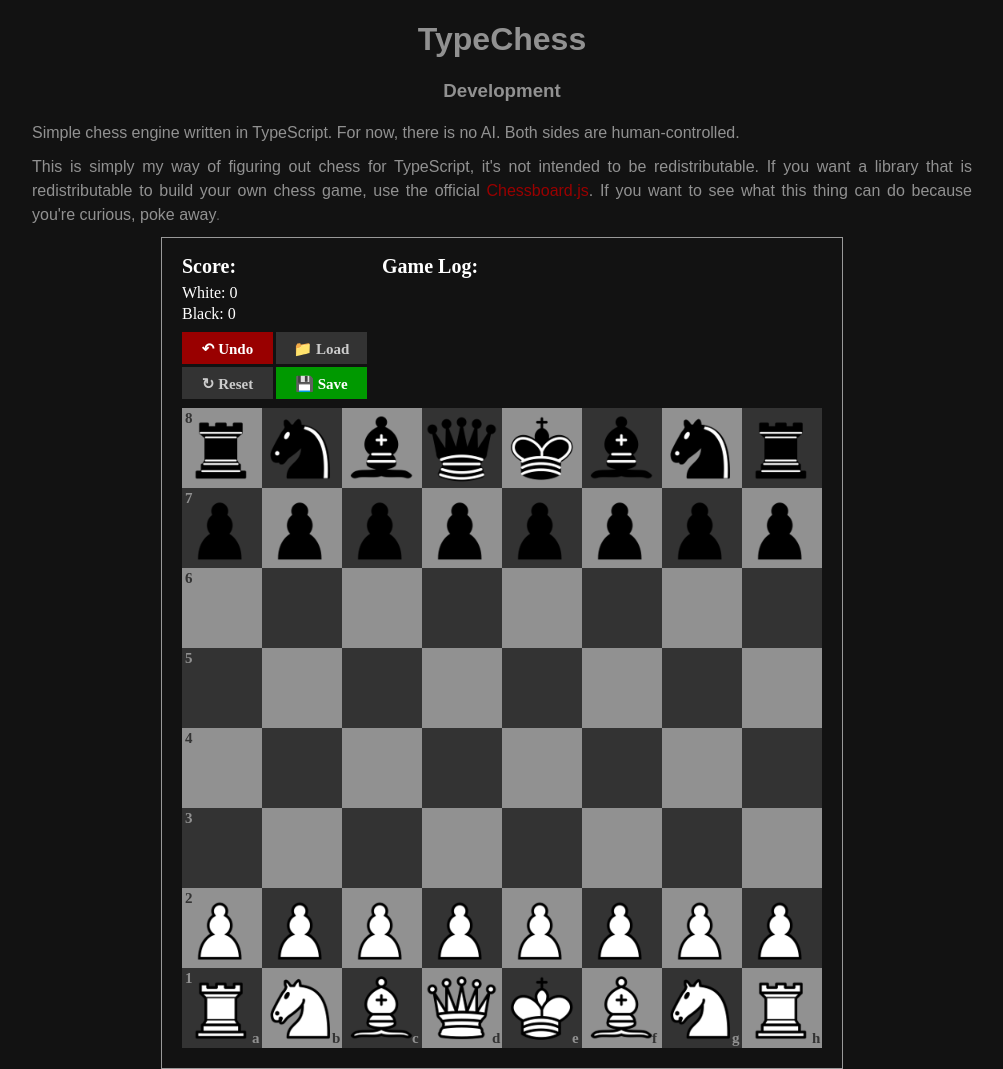
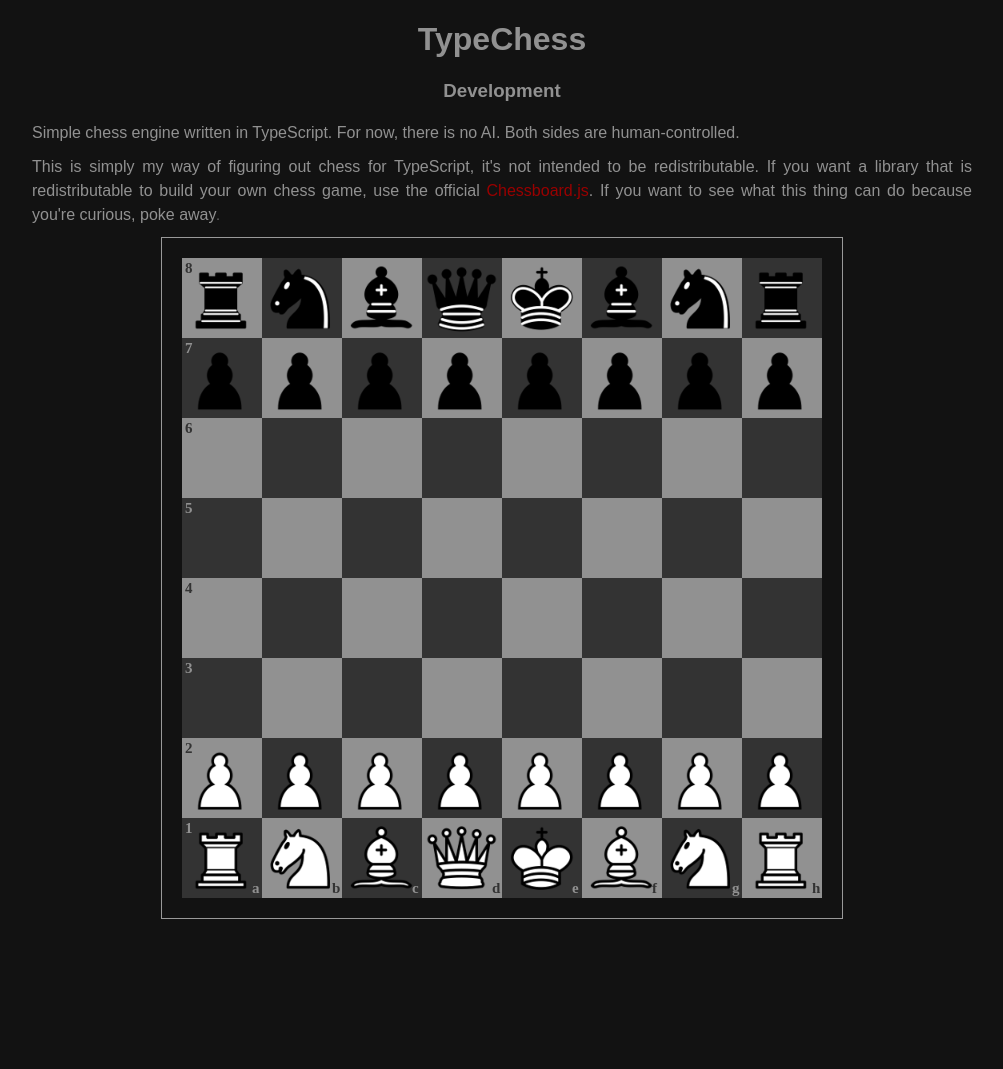
Before and after one commit to kdanieladams/typechess, a website built with webpack: page src/index.html in a window 1280 px wide. Shown: the whole page, without its empty margins (138-1141 px from the left). After the commit the page ends 929 px from the top, so only its background shows below. Built offline with nearby package versions, Linux system fonts and the light colour scheme.

Commit message:
stop rendering canvas ui

```diff
--- a/src/index.html
+++ b/src/index.html
@@ -17,7 +17,7 @@
             <a href="https://chessboardjs.com/" target="_blank">Chessboard.js</a>.
             If you want to see what this thing can do because you're curious,
             poke away<span class='raleway'>.</span></p>
-        <canvas id="chess_board" width="680" height="830"></canvas>
+        <canvas id="chess_board" width="680" height="680"></canvas>
         <img id="pieces_img" src="./pieces.png" class="hidden">
     </body>
 </html>
--- a/src/ts/lib/Board.ts
+++ b/src/ts/lib/Board.ts
@@ -23,7 +23,7 @@ export class Board {
         let boardWidth = NUMFILES * CELLWIDTH,
             boardHeight = NUMRANKS * CELLWIDTH;
         this._canvas_offset_x = (canvas.width - boardWidth) / 2;
-        this._canvas_offset_y = CANVASMARGIN + 150;
+        this._canvas_offset_y = CANVASMARGIN; // + 150;
 
         for(let row = 0; row < NUMRANKS; row++) {
             for(let col = 0; col < NUMFILES; col++) {
--- a/src/ts/lib/Match.ts
+++ b/src/ts/lib/Match.ts
@@ -106,10 +106,12 @@ export class Match {
 
     draw() {
         this.board.draw();
+        /*
         this.ui.draw(this.board.ctx,
             this.getWhiteTeam().getScore(),
             this.getBlackTeam().getScore(),
             this.turns);
+        */
     }
 
     finishTurn() {
```
